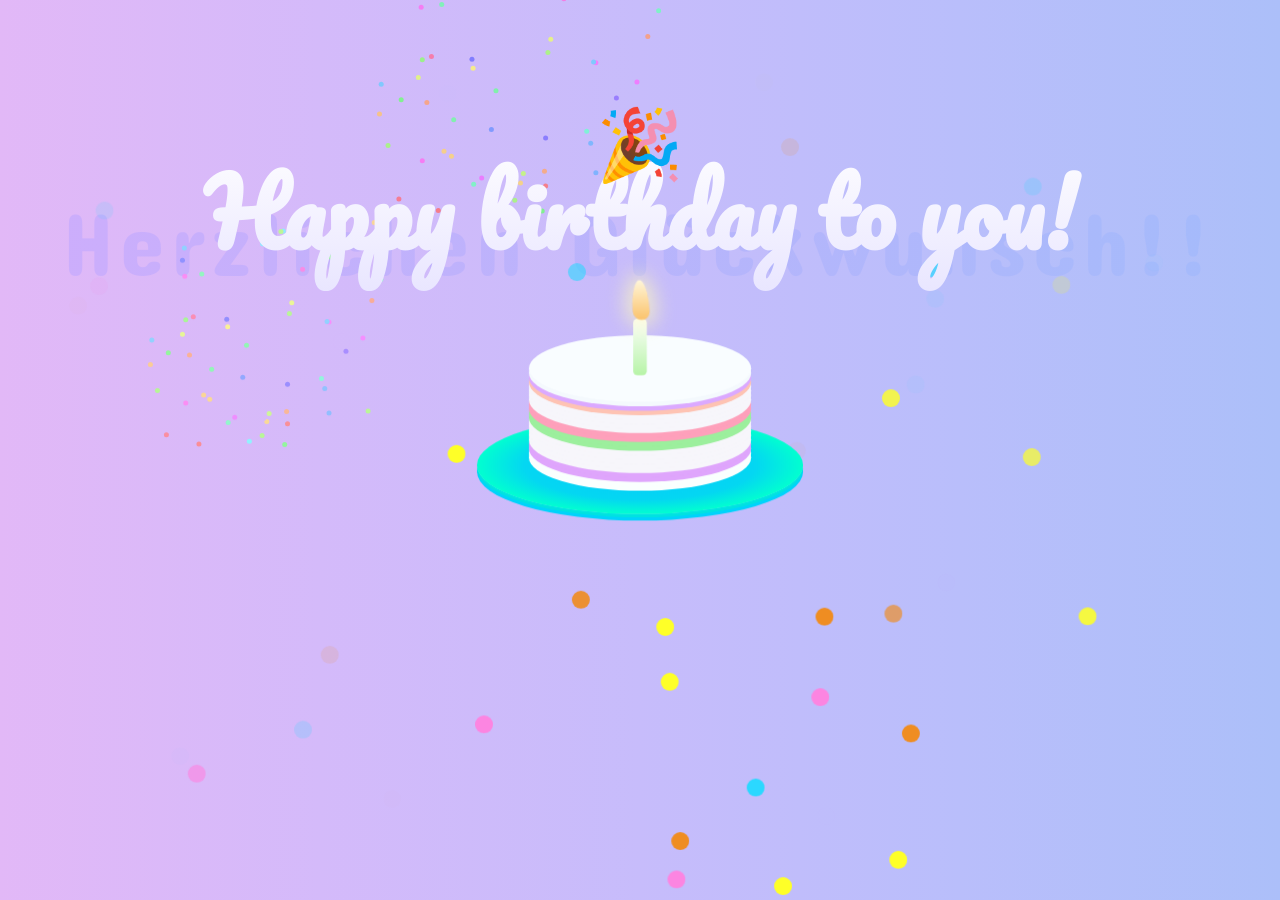
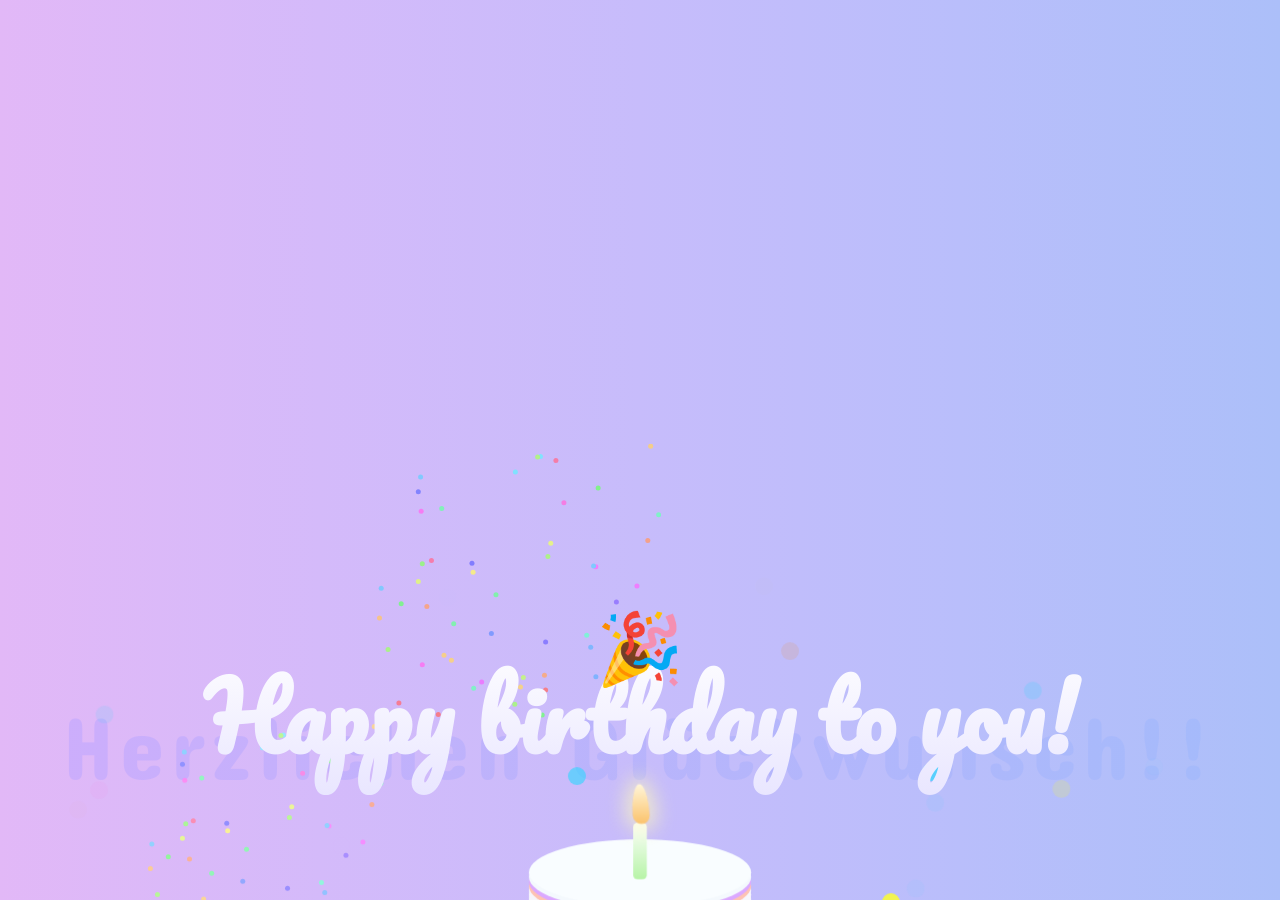
Before and after one commit to boysmao/boysmao.github.io, a Jekyll site: the page happybirthday.html, which Jekyll copies as it is, in a window 1280 px wide and 900 px high. Built offline with Jekyll 4.4.1, drawn with Linux system fonts in a browser that asks for light colours.

Commit message:
Update happybirthday.html

```diff
--- a/happybirthday.html
+++ b/happybirthday.html
@@ -34,6 +34,7 @@
             perspective: 1000px;
             transform-style: preserve-3d;
             font-family: "Pacifico",cursive;
+            margin-top: 40%;
         }
 
         h1 {
```
